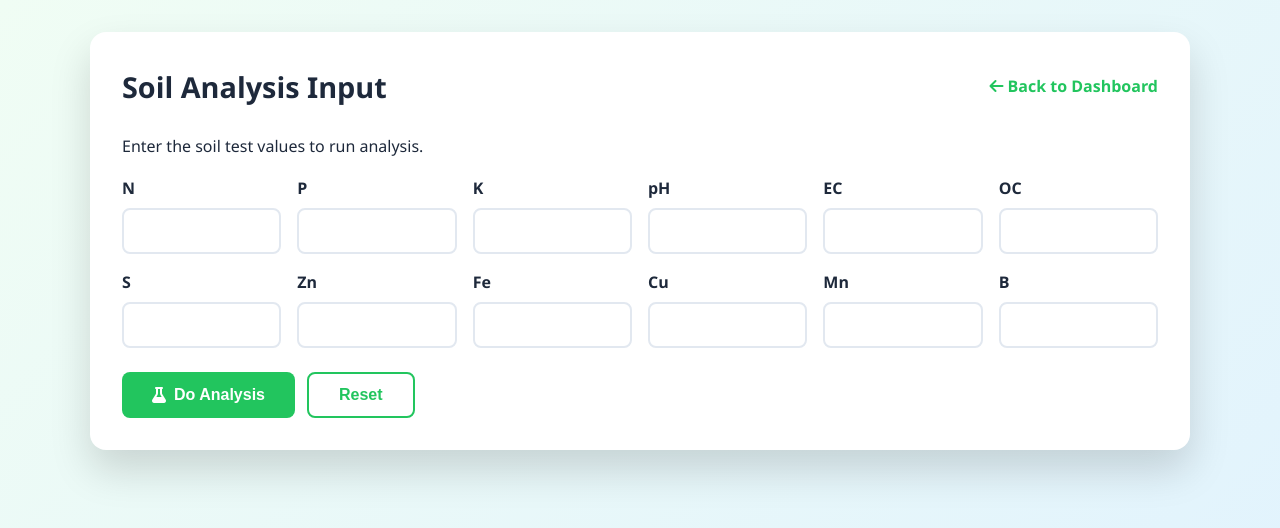
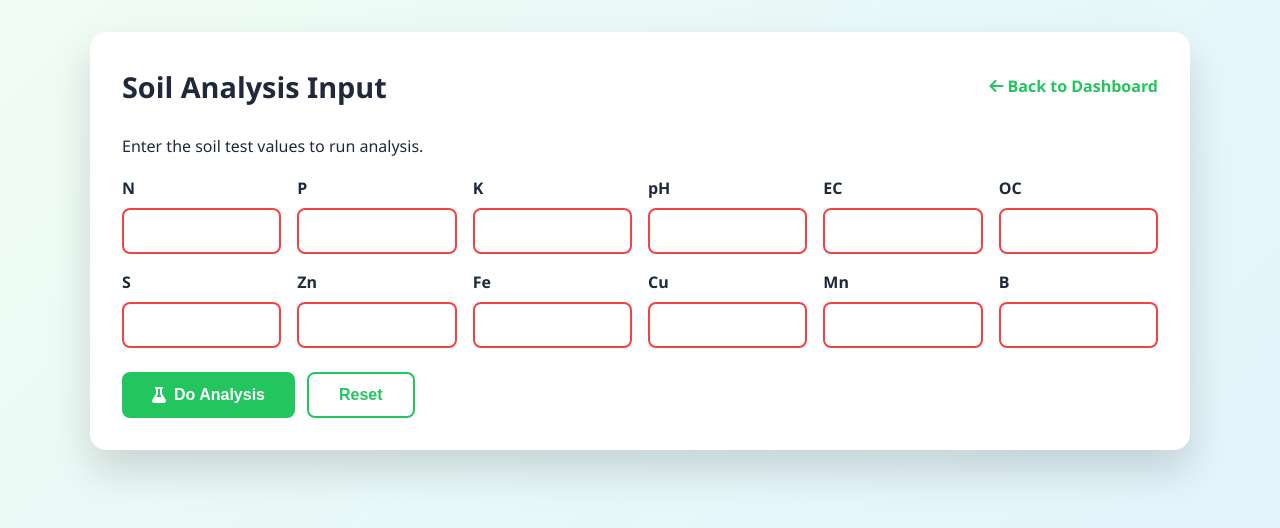
Before and after one commit to NandiniKumawat20/Soil_Fertility_Prediction, a plain HTML site: page analysis.html in a window 1280 px wide. Drawn offline with nearby package versions, Linux system fonts and the light colour scheme.

Commit message:
Soil Fertility

```diff
--- a/analysis.html
+++ b/analysis.html
@@ -75,6 +75,14 @@
             outline: none;
             border-color: var(--primary-color);
             box-shadow: 0 0 0 3px rgba(34, 197, 94, 0.12);
+        }
+
+        .field-item input:invalid {
+            border-color: #ef4444;
+        }
+
+        .field-item input:invalid:focus {
+            box-shadow: 0 0 0 3px rgba(239, 68, 68, 0.12);
         }
 
         .analysis-actions {
@@ -417,18 +425,18 @@
 
             <form id="analysisForm">
                 <div class="feature-grid">
-                    <div class="field-item"><label for="n">N</label><input type="number" id="n" name="n" step="any" required></div>
-                    <div class="field-item"><label for="p">P</label><input type="number" id="p" name="p" step="any" required></div>
-                    <div class="field-item"><label for="k">K</label><input type="number" id="k" name="k" step="any" required></div>
-                    <div class="field-item"><label for="ph">pH</label><input type="number" id="ph" name="ph" step="any" required></div>
-                    <div class="field-item"><label for="ec">EC</label><input type="number" id="ec" name="ec" step="any" required></div>
-                    <div class="field-item"><label for="oc">OC</label><input type="number" id="oc" name="oc" step="any" required></div>
-                    <div class="field-item"><label for="s">S</label><input type="number" id="s" name="s" step="any" required></div>
-                    <div class="field-item"><label for="zn">Zn</label><input type="number" id="zn" name="zn" step="any" required></div>
-                    <div class="field-item"><label for="fe">Fe</label><input type="number" id="fe" name="fe" step="any" required></div>
-                    <div class="field-item"><label for="cu">Cu</label><input type="number" id="cu" name="cu" step="any" required></div>
-                    <div class="field-item"><label for="mn">Mn</label><input type="number" id="mn" name="mn" step="any" required></div>
-                    <div class="field-item"><label for="b">B</label><input type="number" id="b" name="b" step="any" required></div>
+                    <div class="field-item"><label for="n">N</label><input type="number" id="n" name="n" step="any" min="0" required></div>
+                    <div class="field-item"><label for="p">P</label><input type="number" id="p" name="p" step="any" min="0" required></div>
+                    <div class="field-item"><label for="k">K</label><input type="number" id="k" name="k" step="any" min="0" required></div>
+                    <div class="field-item"><label for="ph">pH</label><input type="number" id="ph" name="ph" step="any" min="0" required></div>
+                    <div class="field-item"><label for="ec">EC</label><input type="number" id="ec" name="ec" step="any" min="0" required></div>
+                    <div class="field-item"><label for="oc">OC</label><input type="number" id="oc" name="oc" step="any" min="0" required></div>
+                    <div class="field-item"><label for="s">S</label><input type="number" id="s" name="s" step="any" min="0" required></div>
+                    <div class="field-item"><label for="zn">Zn</label><input type="number" id="zn" name="zn" step="any" min="0" required></div>
+                    <div class="field-item"><label for="fe">Fe</label><input type="number" id="fe" name="fe" step="any" min="0" required></div>
+                    <div class="field-item"><label for="cu">Cu</label><input type="number" id="cu" name="cu" step="any" min="0" required></div>
+                    <div class="field-item"><label for="mn">Mn</label><input type="number" id="mn" name="mn" step="any" min="0" required></div>
+                    <div class="field-item"><label for="b">B</label><input type="number" id="b" name="b" step="any" min="0" required></div>
                 </div>
 
                 <div class="analysis-actions">
@@ -491,6 +499,19 @@
 
         analysisForm.addEventListener('submit', async (e) => {
             e.preventDefault();
+
+            // Validate all values are positive
+            const fields = ['n','p','k','ph','ec','oc','s','zn','fe','cu','mn','b'];
+            for (const f of fields) {
+                const el = document.getElementById(f);
+                const val = parseFloat(el.value);
+                if (isNaN(val) || val < 0) {
+                    resultBox.className = 'result-box show not-fertile';
+                    resultBox.innerHTML = `<strong>Invalid input:</strong> ${f.toUpperCase()} must be a positive number (0 or greater).`;
+                    el.focus();
+                    return;
+                }
+            }
 
             const formData = new FormData(analysisForm);
             const values = Object.fromEntries(formData.entries());
```
Also changed, not shown: login.html (+3 -3 lines).
